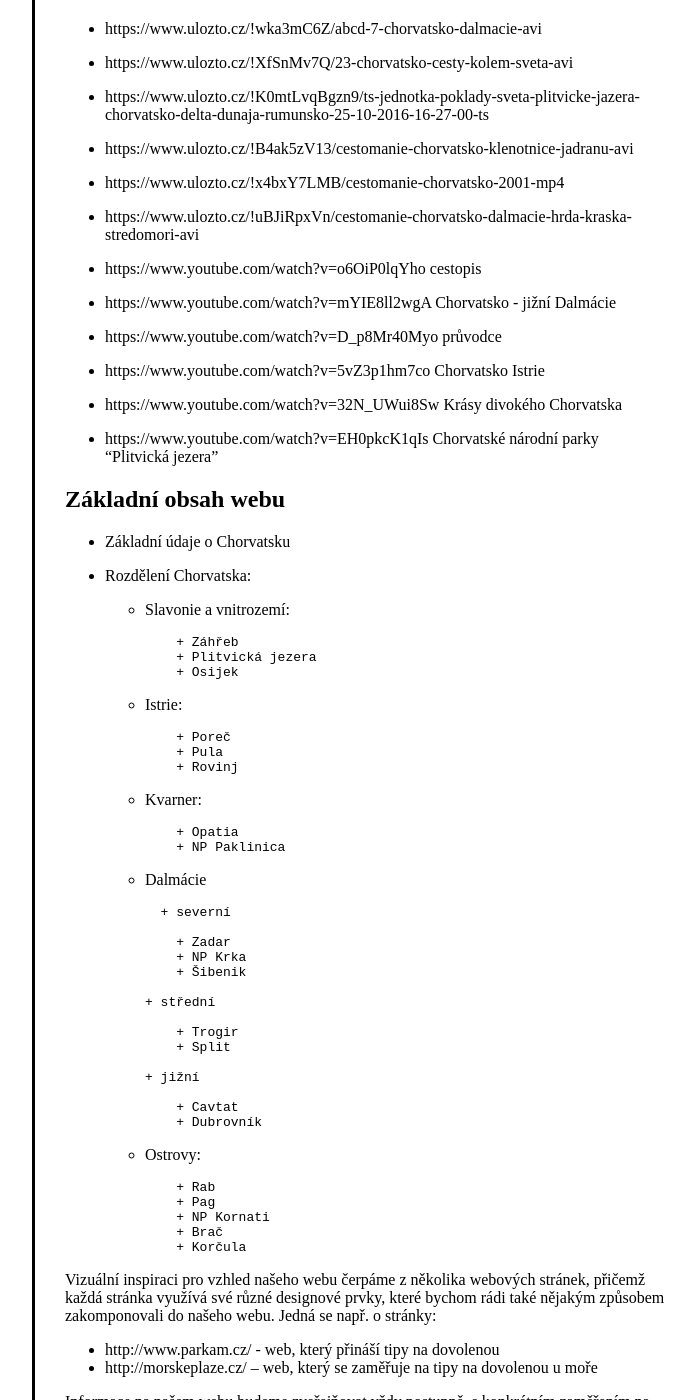
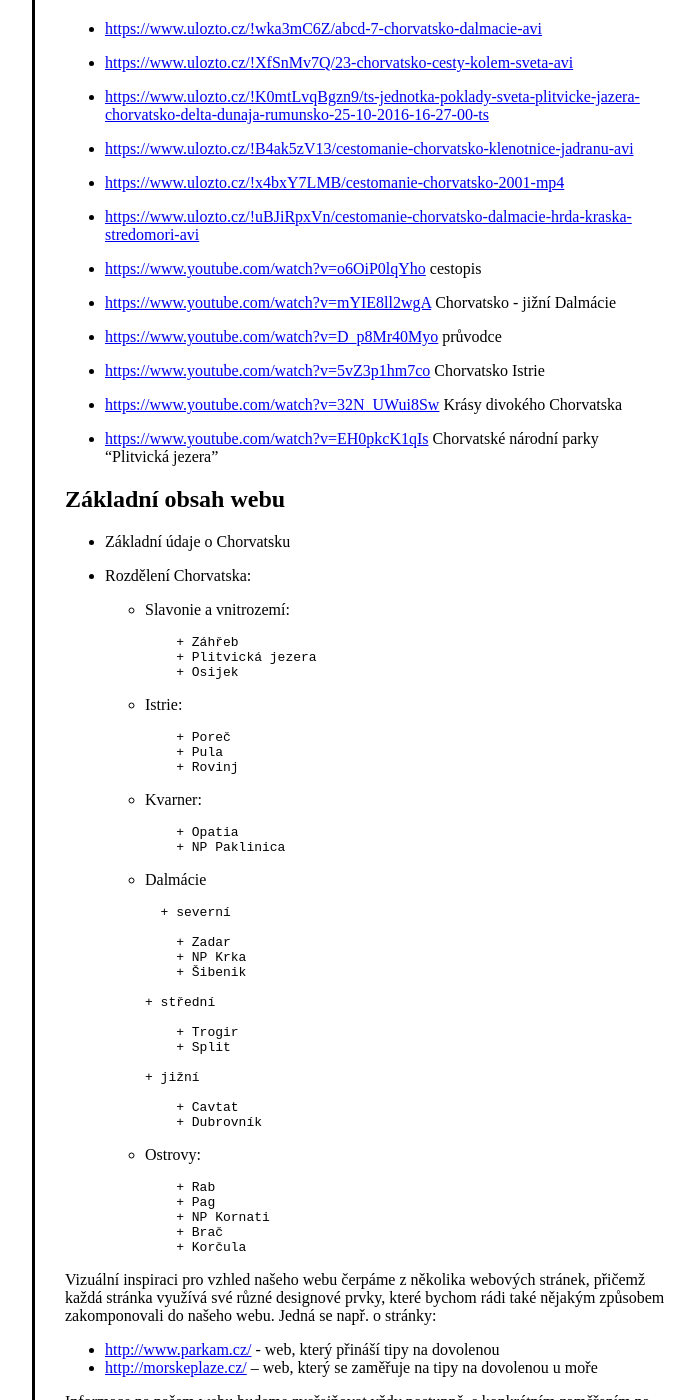
Before and after one commit to 394724/learn-jekyll, a Jekyll site: the page built from about.md, in a window 1280 px wide and 1400 px high, scrolled down 1215 px. Shown: the whole window, without its empty margins (375-1070 px from the left). Built offline with Jekyll 4.4.1, drawn with Linux system fonts in a browser that asks for light colours; our own code applies the rules of GitHub Pages for plain Markdown files; part of the change alters nothing that is shown.

Commit message:
Update about.md

```diff
--- a/about.md
+++ b/about.md
@@ -45,29 +45,29 @@ Cílovou skupinou pro náš web jsou tedy jak mladí lidé cca od 18 let, lidé
 
 ## Multimédia, která zobrazují a věnují se Chorvatsku
 
-+ https://www.ulozto.cz/!wka3mC6Z/abcd-7-chorvatsko-dalmacie-avi
++ <https://www.ulozto.cz/!wka3mC6Z/abcd-7-chorvatsko-dalmacie-avi>
 
-+ https://www.ulozto.cz/!XfSnMv7Q/23-chorvatsko-cesty-kolem-sveta-avi
++ <https://www.ulozto.cz/!XfSnMv7Q/23-chorvatsko-cesty-kolem-sveta-avi>
 
-+ https://www.ulozto.cz/!K0mtLvqBgzn9/ts-jednotka-poklady-sveta-plitvicke-jazera-chorvatsko-delta-dunaja-rumunsko-25-10-2016-16-27-00-ts
++ <https://www.ulozto.cz/!K0mtLvqBgzn9/ts-jednotka-poklady-sveta-plitvicke-jazera-chorvatsko-delta-dunaja-rumunsko-25-10-2016-16-27-00-ts>
 
-+ https://www.ulozto.cz/!B4ak5zV13/cestomanie-chorvatsko-klenotnice-jadranu-avi
++ <https://www.ulozto.cz/!B4ak5zV13/cestomanie-chorvatsko-klenotnice-jadranu-avi>
 
-+ https://www.ulozto.cz/!x4bxY7LMB/cestomanie-chorvatsko-2001-mp4
++ <https://www.ulozto.cz/!x4bxY7LMB/cestomanie-chorvatsko-2001-mp4>
 
-+ https://www.ulozto.cz/!uBJiRpxVn/cestomanie-chorvatsko-dalmacie-hrda-kraska-stredomori-avi
++ <https://www.ulozto.cz/!uBJiRpxVn/cestomanie-chorvatsko-dalmacie-hrda-kraska-stredomori-avi>
 
-+ https://www.youtube.com/watch?v=o6OiP0lqYho cestopis
++ <https://www.youtube.com/watch?v=o6OiP0lqYho> cestopis
 
-+ https://www.youtube.com/watch?v=mYIE8ll2wgA Chorvatsko - jižní Dalmácie
++ <https://www.youtube.com/watch?v=mYIE8ll2wgA> Chorvatsko - jižní Dalmácie
 
-+ https://www.youtube.com/watch?v=D_p8Mr40Myo průvodce
++ <https://www.youtube.com/watch?v=D_p8Mr40Myo> průvodce
 
-+ https://www.youtube.com/watch?v=5vZ3p1hm7co Chorvatsko Istrie
++ <https://www.youtube.com/watch?v=5vZ3p1hm7co> Chorvatsko Istrie
 
-+ https://www.youtube.com/watch?v=32N_UWui8Sw Krásy divokého Chorvatska
++ <https://www.youtube.com/watch?v=32N_UWui8Sw> Krásy divokého Chorvatska
 
-+ https://www.youtube.com/watch?v=EH0pkcK1qIs Chorvatské národní parky "Plitvická jezera"
++ <https://www.youtube.com/watch?v=EH0pkcK1qIs> Chorvatské národní parky "Plitvická jezera"
 
 
 ## Základní obsah webu
@@ -120,7 +120,7 @@ Cílovou skupinou pro náš web jsou tedy jak mladí lidé cca od 18 let, lidé
 			+ Korčula
 
 Vizuální inspiraci pro vzhled našeho webu čerpáme z několika webových stránek, přičemž každá stránka využívá své různé designové prvky, které bychom rádi také nějakým způsobem zakomponovali do našeho webu. Jedná se např. o stránky:
-+ http://www.parkam.cz/ - web, který přináší tipy na dovolenou
-+ http://morskeplaze.cz/ – web, který se zaměřuje na tipy na dovolenou u moře
++ <http://www.parkam.cz/> - web, který přináší tipy na dovolenou
++ <http://morskeplaze.cz/> – web, který se zaměřuje na tipy na dovolenou u moře
 
 Informace na našem webu budeme zveřejňovat vždy postupně, s konkrétním zaměřením na danou oblast a možnými tipy, jak zde strávit dovolenou.
```
